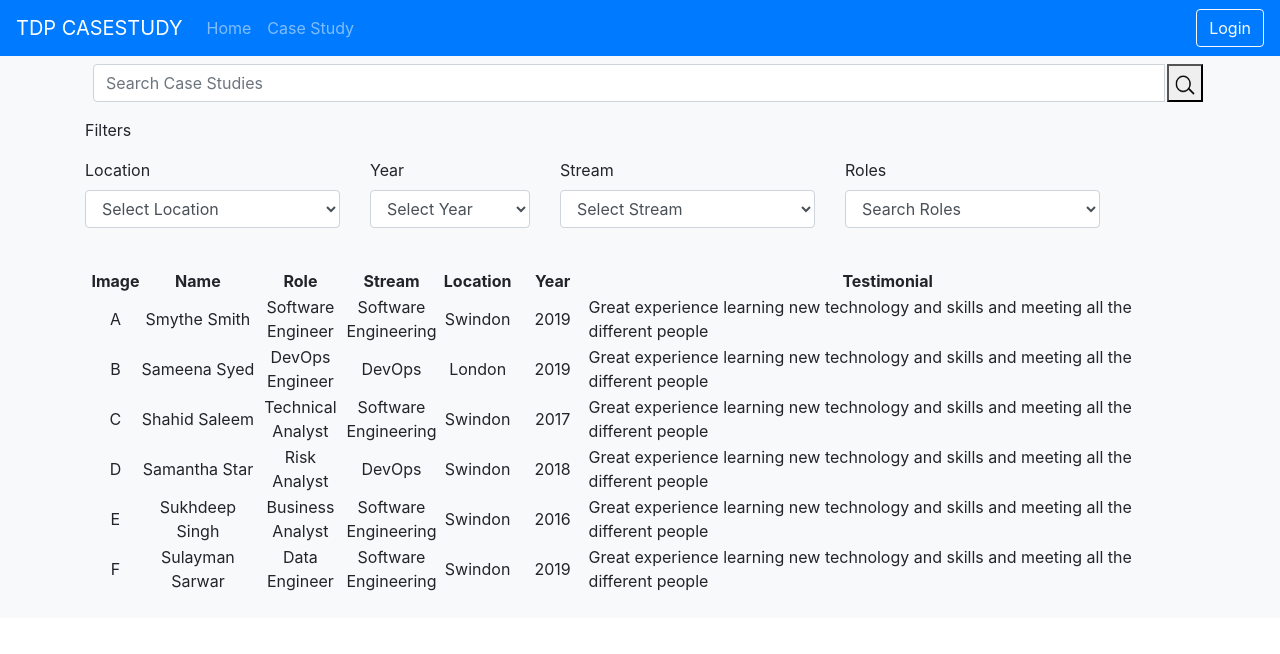
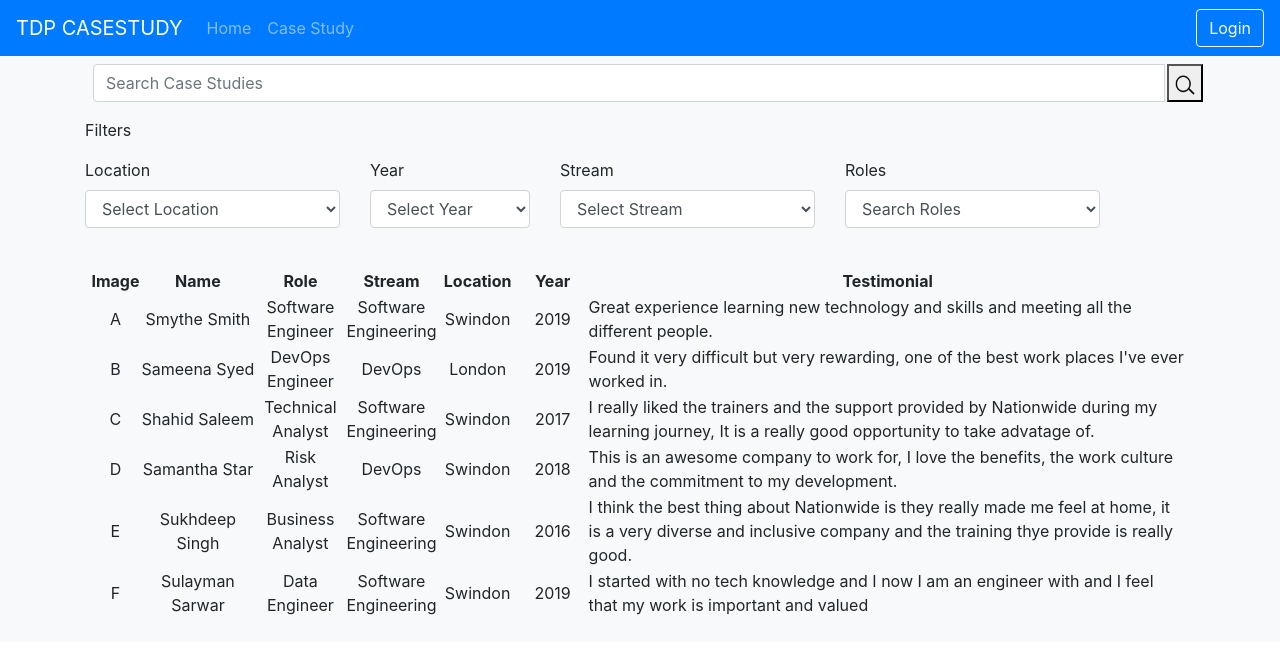
Before and after one commit to TechDevProNBS/CaseStudies-React, a React (Create React App) app: page /search in a window 1280 px wide. Shown: the top 654 px of the page. Built offline with nearby package versions, Linux system fonts and the light colour scheme.

Commit message:
filter prototype 002.2

```diff
--- a/src/components/searchbar.component.js
+++ b/src/components/searchbar.component.js
@@ -16,7 +16,7 @@ export default class SearchBar extends React.Component {
                     Year: 2019,
                     Stream: 'Software Engineering',
                     Location: 'Swindon',
-                    Testimonial: "Great experience learning new technology and skills and meeting all the different people"
+                    Testimonial: "Great experience learning new technology and skills and meeting all the different people."
                 },
                 {   Image: 'B',
                     Name: 'Sameena Syed',
@@ -24,7 +24,7 @@ export default class SearchBar extends React.Component {
                     Year: 2019,
                     Stream: 'DevOps',
                     Location: 'London',
-                    Testimonial: "Great experience learning new technology and skills and meeting all the different people"
+                    Testimonial: "Found it very difficult but very rewarding, one of the best work places I've ever worked in."
                 },
                 {   Image: 'C',
                     Name: 'Shahid Saleem',
@@ -32,7 +32,7 @@ export default class SearchBar extends React.Component {
                     Year: 2017,
                     Stream: 'Software Engineering',
                     Location: 'Swindon',
-                    Testimonial: "Great experience learning new technology and skills and meeting all the different people"
+                    Testimonial: "I really liked the trainers and the support provided by Nationwide during my learning journey, It is a really good opportunity to take advatage of."
                 },
                 {   Image: 'D',
                     Name: 'Samantha Star',
@@ -40,7 +40,7 @@ export default class SearchBar extends React.Component {
                     Year: 2018,
                     Stream: 'DevOps',
                     Location: 'Swindon',
-                    Testimonial: "Great experience learning new technology and skills and meeting all the different people"
+                    Testimonial: "This is an awesome company to work for, I love the benefits, the work culture and the commitment to my development."
                 },
                 {   Image: 'E',
                     Name: 'Sukhdeep Singh',
@@ -48,7 +48,7 @@ export default class SearchBar extends React.Component {
                     Year: 2016,
                     Stream: 'Software Engineering',
                     Location: 'Swindon',
-                    Testimonial: "Great experience learning new technology and skills and meeting all the different people"
+                    Testimonial: "I think the best thing about Nationwide is they really made me feel at home, it is a very diverse and inclusive company and the training thye provide is really good."
                 },
                 {   Image: 'F',
                     Name: 'Sulayman Sarwar',
@@ -56,7 +56,7 @@ export default class SearchBar extends React.Component {
                     Year: 2019,
                     Stream: 'Software Engineering',
                     Location: 'Swindon',
-                    Testimonial: "Great experience learning new technology and skills and meeting all the different people"
+                    Testimonial: "I started with no tech knowledge and I now I am an engineer with and I feel that my work is important and valued"
                 }
             ],
         }
@@ -114,9 +114,8 @@ export default class SearchBar extends React.Component {
               <div class="col-12">
                 <form
                   method="get"
-                  action="/jobs/#results"
-                  id="job-search"
-                  aria-label="Nationwide job search"
+                  id="casestudies-search"
+                  aria-label="Nationwide casestudies search"
                   role="search"
                 >
                   <div class="form-group main-search-field">
```
